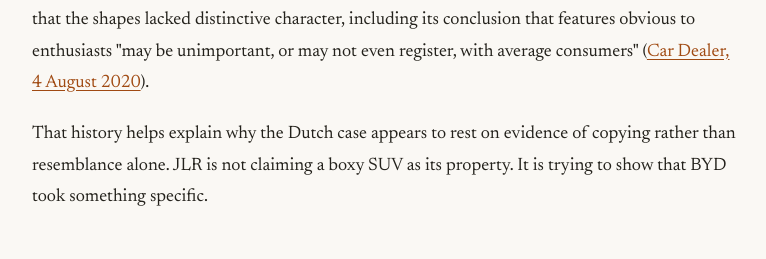
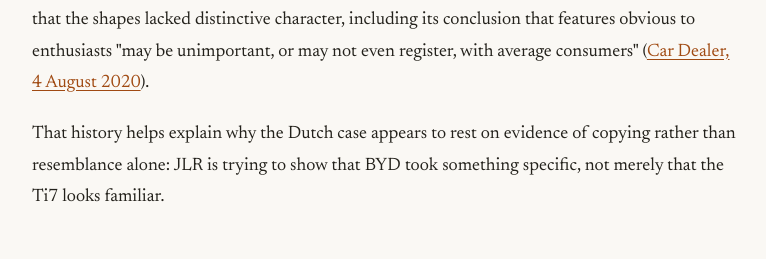
Before and after one commit to cymru2000/TurningCircle, an Eleventy site: page jlr-byd-defender-copycat-case.md in a window 1280 px wide. Shown: the part 3349-3608 px from the top of the page, without its empty margins (58-824 px from the left). Built offline with nearby package versions, Linux system fonts and the light colour scheme; Eleventy itself is replaced by a stand-in of ours; files that its build step writes are made by us from their sources.

Commit message:
Correct: JLR claim wording (jlr-byd-defender-copycat-case)

```diff
--- a/jlr-byd-defender-copycat-case.md
+++ b/jlr-byd-defender-copycat-case.md
@@ -43,7 +43,7 @@ In 2019 the Beijing Chaoyang District Court found that the Landwind X7, built by
 
 Shape protection has been harder to secure in Britain. In 2020 the High Court upheld a refusal to register the Defender 90 and 110 shapes as trademarks after Ineos opposed the applications, clearing the way for the Grenadier. The court backed the Intellectual Property Office's finding that the shapes lacked distinctive character, including its conclusion that features obvious to enthusiasts "may be unimportant, or may not even register, with average consumers" ([Car Dealer, 4 August 2020](https://cardealermagazine.co.uk/jaguar-land-rover-loses-appeal-registering-land-rover-shapes-defender/199324)).
 
-That history helps explain why the Dutch case appears to rest on evidence of copying rather than resemblance alone. JLR is not claiming a boxy SUV as its property. It is trying to show that BYD took something specific.
+That history helps explain why the Dutch case appears to rest on evidence of copying rather than resemblance alone: JLR is trying to show that BYD took something specific, not merely that the Ti7 looks familiar.
 
 ## The market it lands in
 
```
